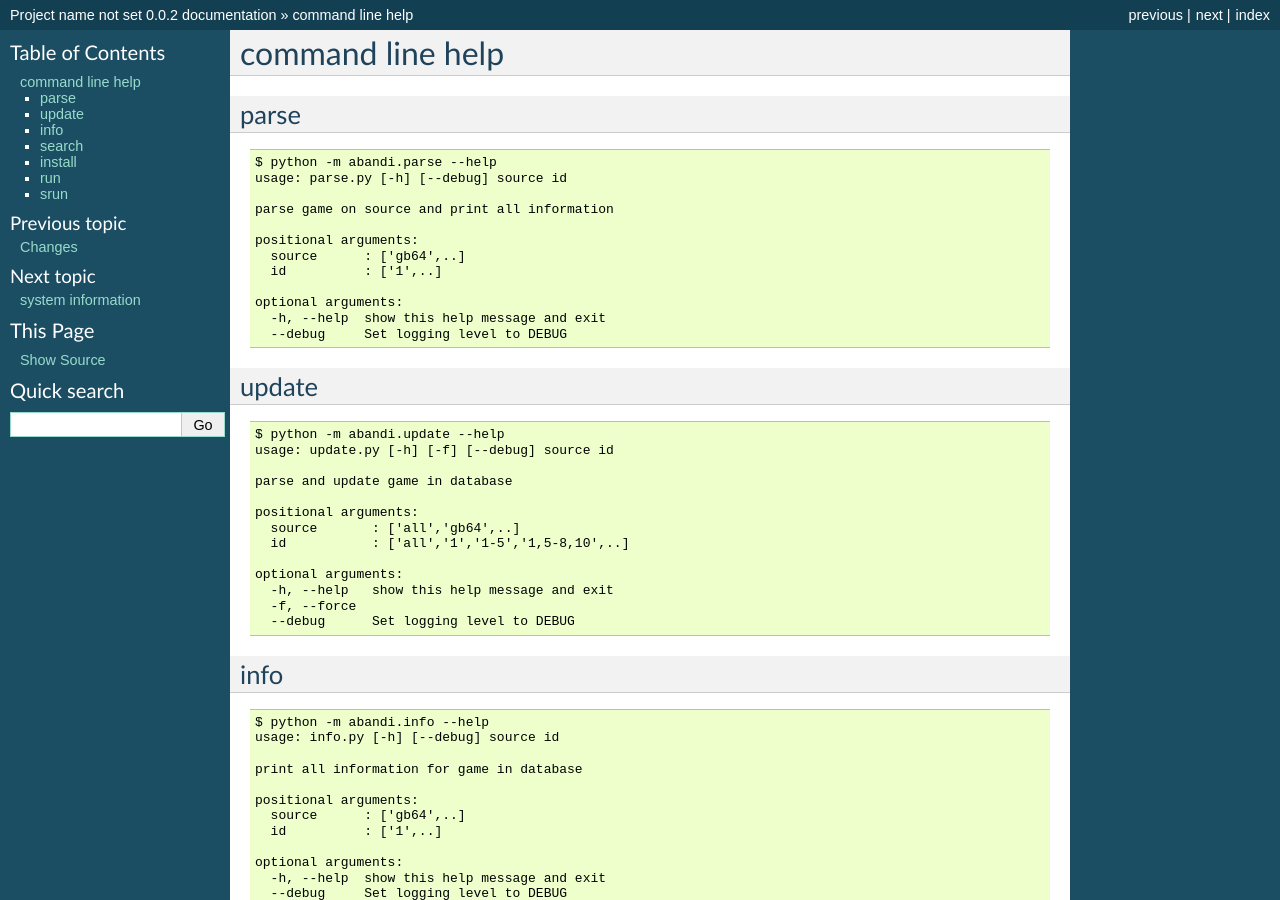
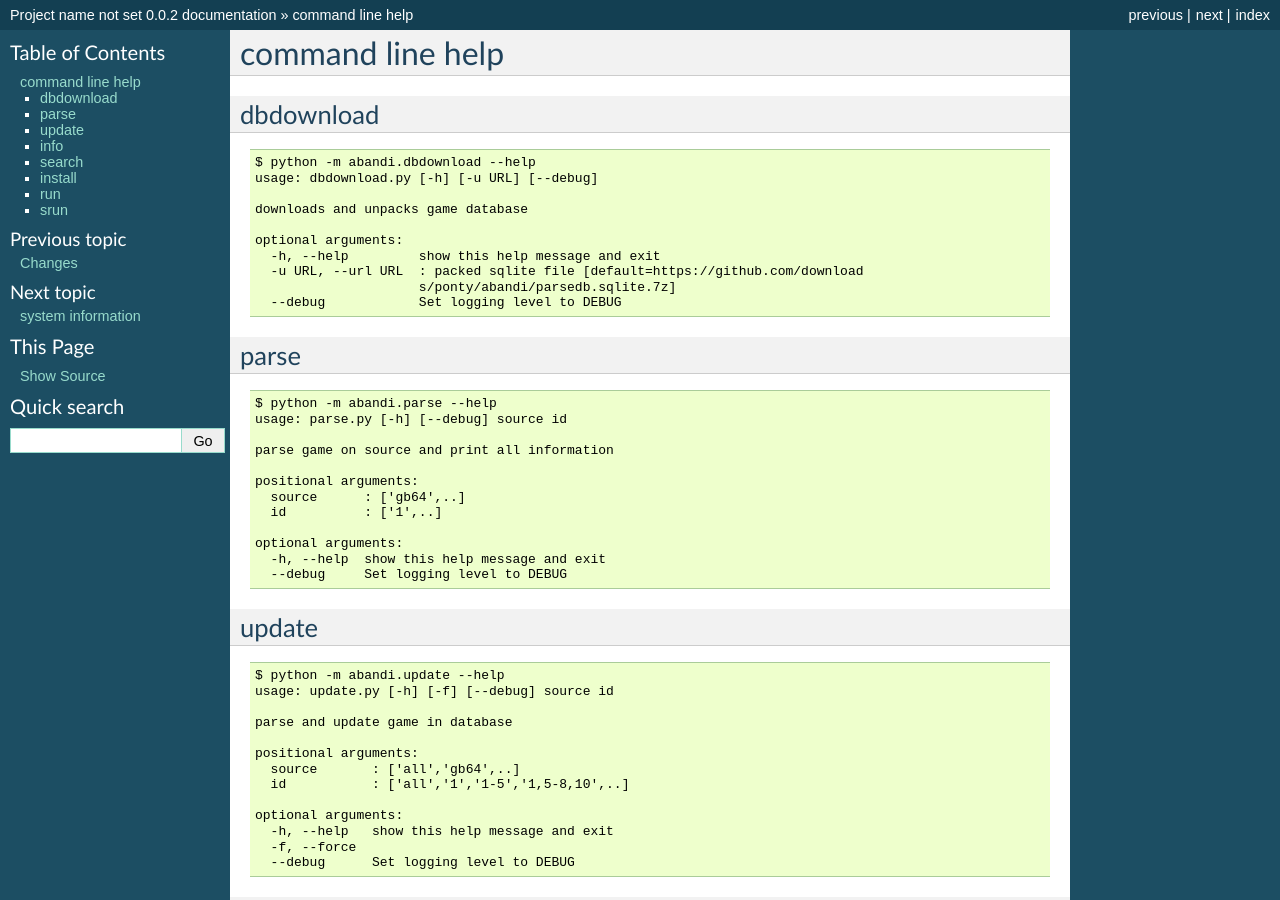
Before and after one commit to ponty/abandi, a Sphinx documentation site: the page built from docs/help.rst, in a window 1280 px wide and 900 px high. Built offline with Sphinx 7.4.7, drawn with Linux system fonts in a browser that asks for light colours; the version number is read from the project's files by our own code.

Commit message:
dbdownload

```diff
--- a/docs/help.rst
+++ b/docs/help.rst
@@ -3,11 +3,30 @@ command line help
 
 ..  [[[cog
 ..  import abandi
-..  ls='parse update info search install run srun'.split()
+..  ls='dbdownload parse update info search install run srun'.split()
 ..  for x in ls:
 ..      cog.outl('\n%s\n---------\n' % x)
 ..      sh2(cog,'python -m abandi.%s --help' % x)
 ..  ]]]
+
+dbdownload
+---------
+
+
+::
+
+	$ python -m abandi.dbdownload --help
+	usage: dbdownload.py [-h] [-u URL] [--debug]
+
+	downloads and unpacks game database
+
+	optional arguments:
+	  -h, --help         show this help message and exit
+	  -u URL, --url URL  : packed sqlite file [default=https://github.com/download
+	                     s/ponty/abandi/parsedb.sqlite.7z]
+	  --debug            Set logging level to DEBUG
+
+..
 
 parse
 ---------
```
Also changed, not shown: docs/usage.rst (+9 -5 lines), 3 other files.
